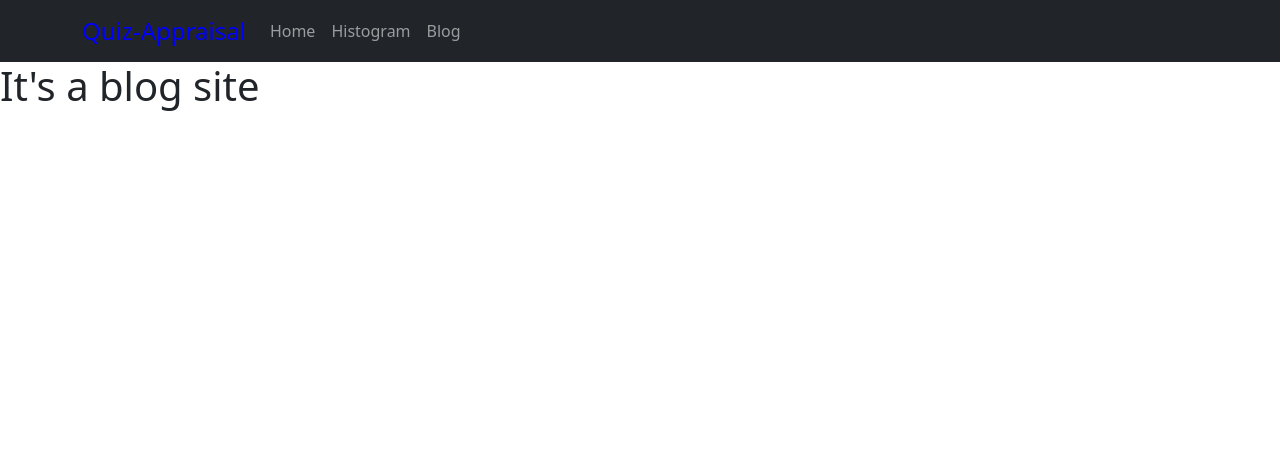
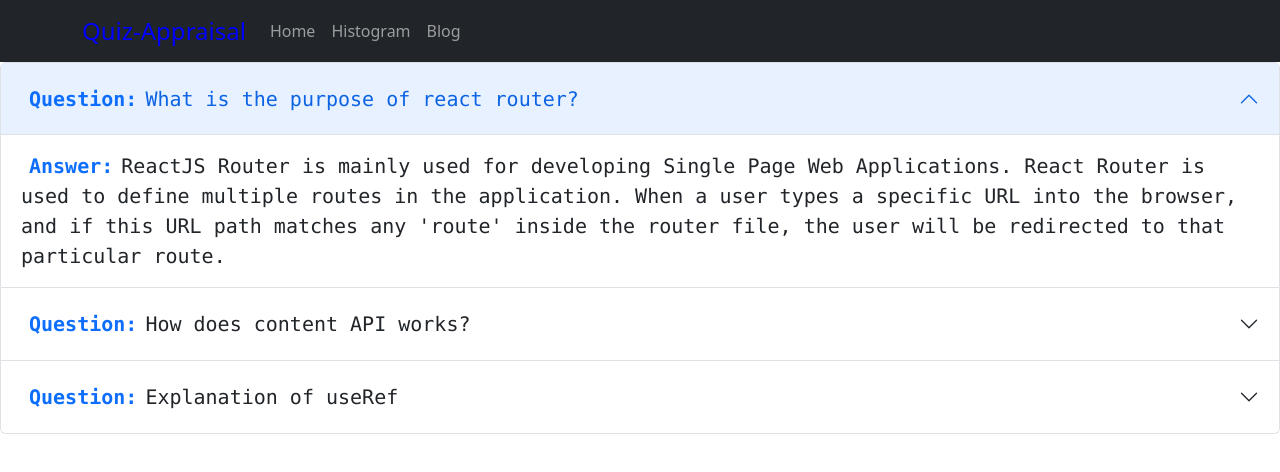
Before and after one commit to RobinTheRedLight/quizappraisal, a React (Create React App) app: page /blog in a window 1280 px wide. Shown: the top 472 px of the page. Built offline with nearby package versions, Linux system fonts and the light colour scheme.

Commit message:
Blog Added

```diff
--- a/src/Components/Blog/Blog.js
+++ b/src/Components/Blog/Blog.js
@@ -1,9 +1,44 @@
 import React from 'react';
+import Accordion from 'react-bootstrap/Accordion';
 
 const Blog = () => {
     return (
         <div>
-            <h1>It's a blog site</h1>
+            <Accordion defaultActiveKey={['0']} alwaysOpen>
+                <Accordion.Item eventKey="0">
+                    <Accordion.Header> <span className='p-2 fw-semibold font-monospace fs-5 text-primary'>Question: </span> <span className=' fs-5 font-monospace'>What is the purpose of react router?</span> </Accordion.Header>
+                    <Accordion.Body>
+                        <span className='fs-5 fw-semibold font-monospace text-primary p-2'>Answer:</span>
+                        <span className='fs-5 font-monospace'>
+                            ReactJS Router is mainly used for developing Single Page Web Applications. React Router is used to define multiple routes in the application. When a user types a specific URL into the browser, and if this URL path matches any 'route' inside the router file, the user will be redirected to that particular route.
+                        </span>
+                    </Accordion.Body>
+                </Accordion.Item>
+                <Accordion.Item eventKey="1">
+                    <Accordion.Header>
+                        <span className='p-2 fw-semibold font-monospace fs-5 text-primary'>Question: </span> <span className=' fs-5 font-monospace'>How does content API works?</span>
+                    </Accordion.Header>
+                    <Accordion.Body>
+                        <span className='fs-5 fw-semibold font-monospace text-primary p-2'>Answer:</span>
+                        <span className='fs-5 font-monospace'>
+                            The Content API  allows apps to interact directly with the Center platform, vastly increasing the efficiency of managing large or complex accounts. The Content API can be used as an input source for product data .Directly delivering  data as it's updated on site.
+                        </span>
+                    </Accordion.Body>
+                </Accordion.Item>
+                <Accordion.Item eventKey="2">
+                    <Accordion.Header>
+                        <span className='p-2 fw-semibold font-monospace fs-5 text-primary'>Question: </span> <span className=' fs-5 font-monospace'>Explanation of useRef</span>
+                    </Accordion.Header>
+                    <Accordion.Body>
+                        <span className='fs-5 fw-semibold font-monospace text-primary p-2'>Answer:</span>
+                        <span className='fs-5 font-monospace'>
+                            The useRef Hook allow to persist values between renders.It can be used to store a mutable value that does not cause a re-render when updated.
+                            The useRef allows to directly create a reference to the DOM element in the functional component. Syntax: <code>const refContainer = useRef(initialValue);</code>
+                            The useRef returns a mutable ref object.
+                        </span>
+                    </Accordion.Body>
+                </Accordion.Item>
+            </Accordion>
         </div>
     );
 };
```
